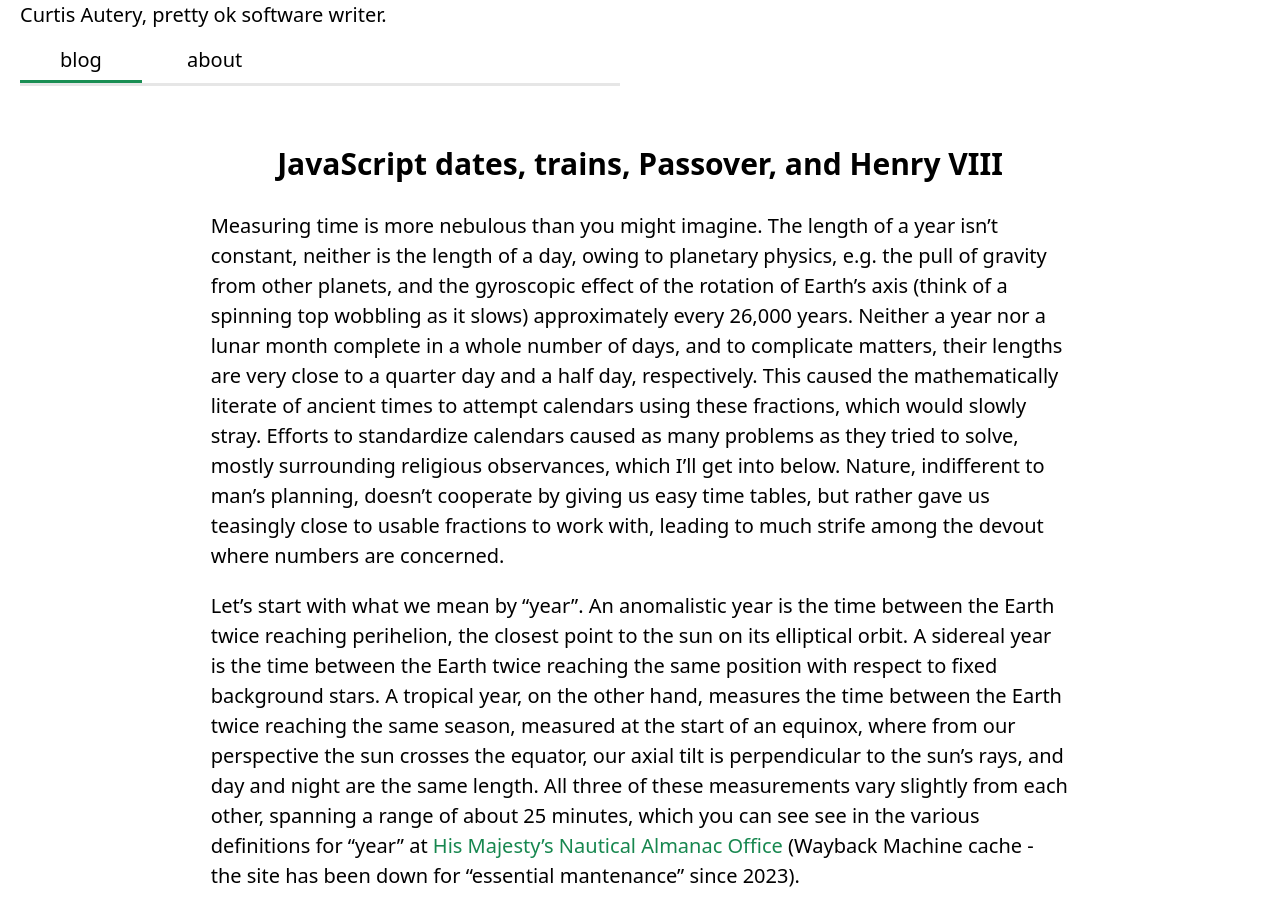
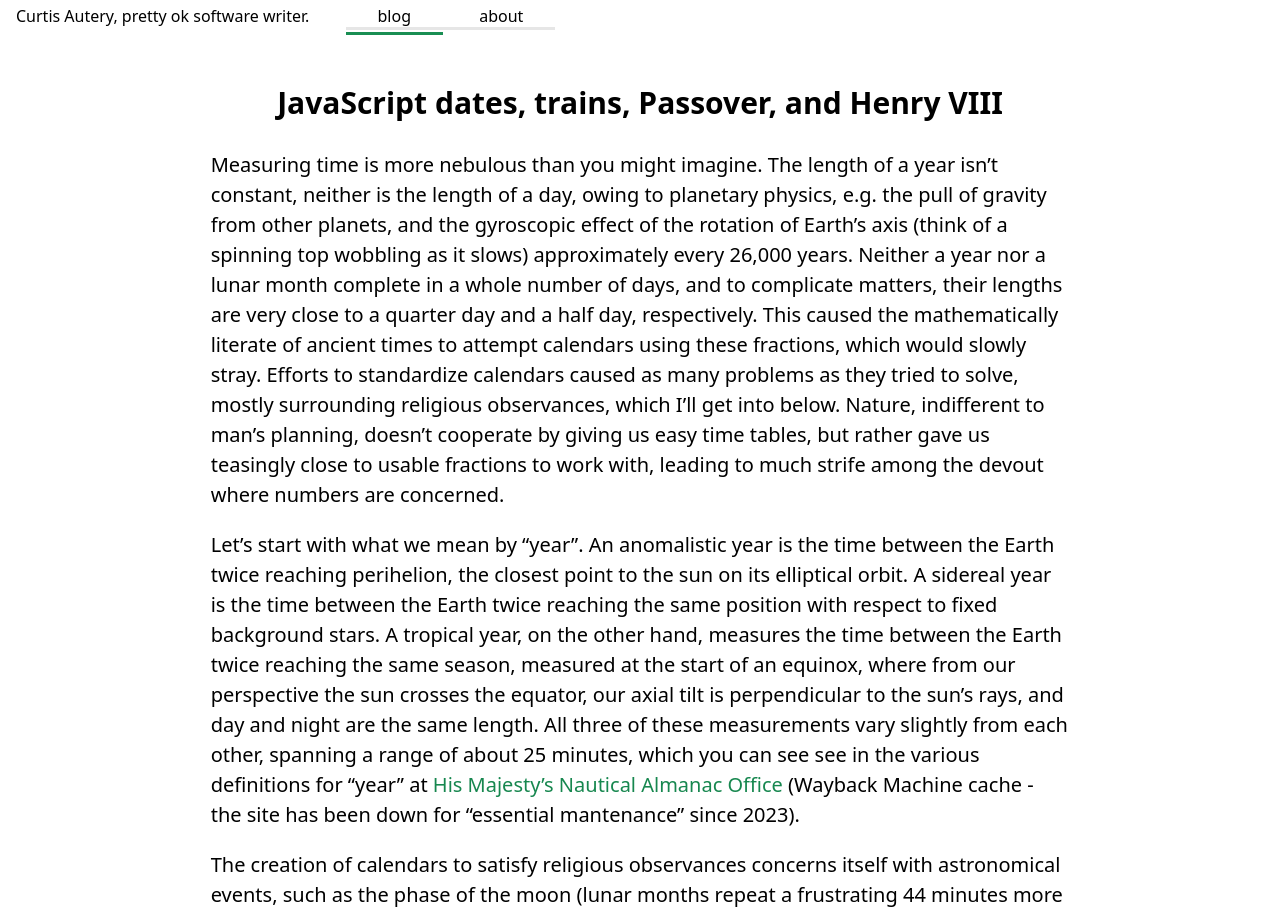
Before and after one commit to ceautery/ceautery.github.io, an Astro site: page /blog/dates in a window 1280 px wide. Shown: the top 907 px of the page. Built offline with nearby package versions, Linux system fonts and the light colour scheme; Astro itself is replaced by a stand-in of ours; some packages are replaced by stand-ins of ours.

Commit message:
Typo, less header space on blog entries

```diff
--- a/src/layouts/BaseLayout.astro
+++ b/src/layouts/BaseLayout.astro
@@ -3,11 +3,12 @@ import "../styles/global.css";
 
 const { data } = Astro.props;
 const baseURL = "https://blog.autery.net";
+const isRoot = data.url === "/";
 ---
 
 <html lang="en">
   <head>
-    {(<title>{data.title}</title>)}
+    <title>{data.title}</title>
     {
       data.hasMath && (
         <link
@@ -40,7 +41,7 @@ const baseURL = "https://blog.autery.net";
       )
     }
   </head><body>
-    <header>
+    <header class:list={[{ root: isRoot }]}>
       Curtis Autery, pretty ok software writer.
 
       <nav>
--- a/src/pages/index.astro
+++ b/src/pages/index.astro
@@ -9,8 +9,8 @@ const allPosts = (await getCollection("blog")).sort((a, b) =>
 const data = {
   title: "Bytes",
   type: "website",
-  image: "https://blog.autery.net/images/plate.jpg",
-  url: "https://blog.autery.net/",
+  image: "/images/plate.jpg",
+  url: "/",
   description: "A minimalist blog from a pretty ok software writer",
 };
 ---
--- a/src/styles/global.css
+++ b/src/styles/global.css
@@ -52,13 +52,24 @@ header {
   width: 100%;
   background-color: var(--header-background-color);
   z-index: 1; /* keeps KaTeX fractions from renering on top of header */
+  font-size: 0.8em;
+}
+
+header.root {
+  font-size: 1em;
 }
 
 nav {
-  margin: 0.5em 0;
+  margin: 0.5em 0 0.5em 2em;
+  display: inline;
   border-bottom: 3px solid var(--nav-border-color);
   line-height: 2;
   max-width: 600px;
+}
+
+header.root > nav {
+  margin: 0.5em 0;
+  display: block;
 }
 
 nav a {
```
Also changed, not shown: src/blog/dates.md (+1 -1 lines).
